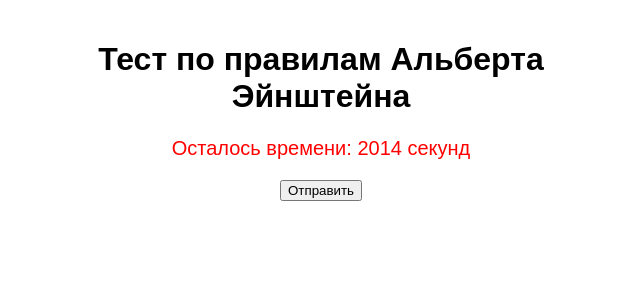
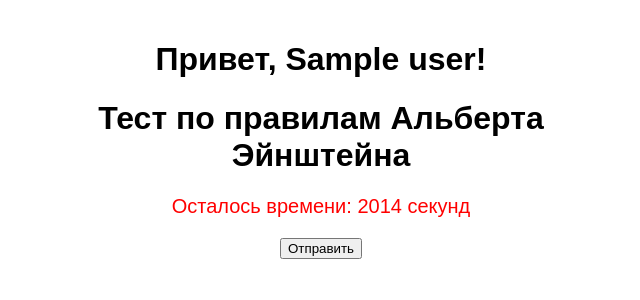
Before and after one commit to newgeekmail/EinsteinQuiz, a Flask app: template templates/index.html in a window 1280 px wide. Shown: the top 300 px of the page, without its empty margins (319-959 px from the left). Run offline with Flask 3, Linux system fonts and the light colour scheme; the template is opened without the code that fills it: most values are stand-ins (such as "Sample title", 1, 10 or a date in 2020).

Commit message:
Update index.html

```diff
--- a/templates/index.html
+++ b/templates/index.html
@@ -7,6 +7,7 @@
     <script src="/static/timer.js" defer></script>
 </head>
 <body>
+    <h1>Привет, {{ user_data.name }}!</h1>
     <h1>Тест по правилам Альберта Эйнштейна</h1>
     <div id="timer">Осталось времени: {{ total_time }} секунд</div>
     <form action="/submit" method="post" id="quizForm">
```
